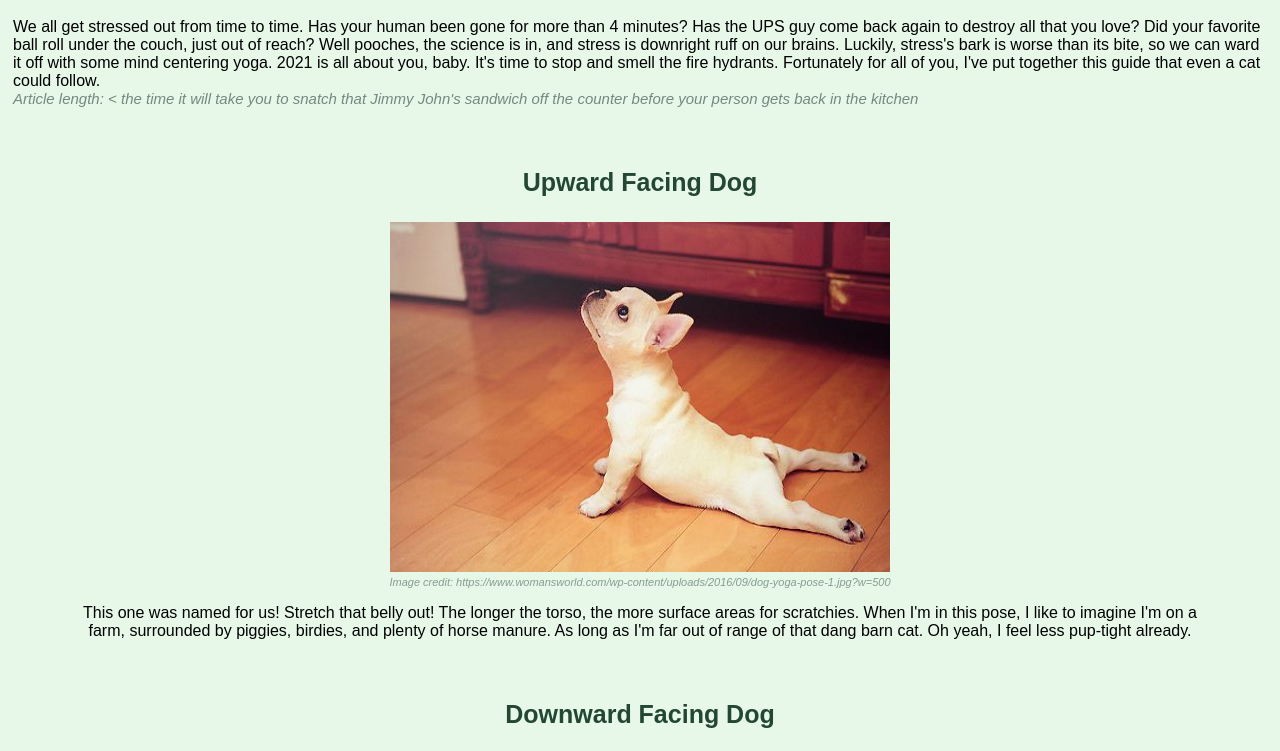
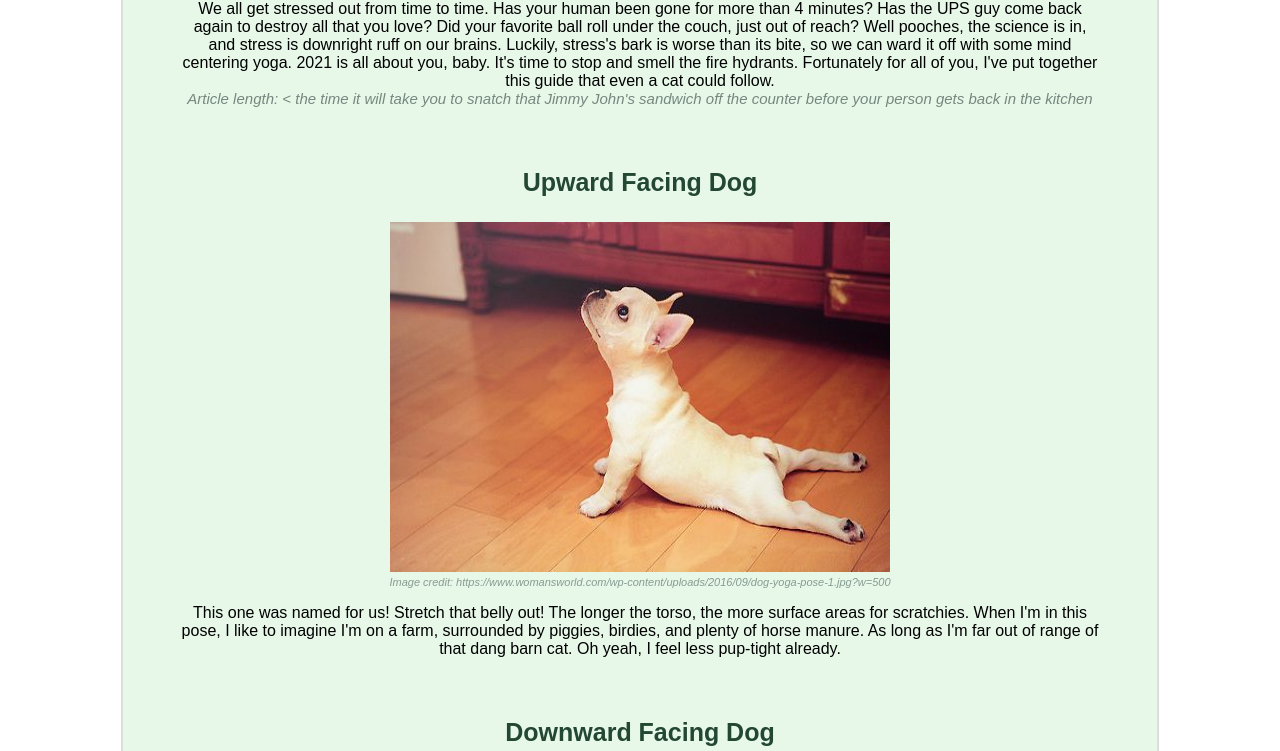
Before and after one commit to LC101-May-2021/assignment-4-html-me-something-hashbrowns94, a website: page index.html in a window 1280 px wide. Shown: the part 106-857 px from the top of the page. Drawn offline with Linux system fonts and the light colour scheme.

Commit message:
cleaned up HTML, added border

```diff
--- a/index.html
+++ b/index.html
@@ -5,7 +5,8 @@
       <link rel = 'stylesheet' href = 'styles.css'>
    </head>
    <body>
-   <article>
+
+   <main>
       <header id = 'mainHeading'>
          <h1 id = 'title'>Unleash Your Stress</h1>
       </header>
@@ -15,7 +16,7 @@
          2021 is all about you, baby. It's time to stop and smell the fire hydrants. Fortunately for all of you, I've put together this guide that even a cat could follow. <br>
          <span id = 'length'><em>Article length: &lt; the time it will take you to snatch that Jimmy John's sandwich off the counter before your person gets back in the kitchen</em></span>
       </p>
-
+   <article>
       <div id = 'upwardDog' class = poseFigure>
          <h3 class = 'poses'>Upward Facing Dog</h3>
          <figure>
@@ -80,7 +81,7 @@
 
       <p class = 'funParagraph' id = 'testP'>So get stretching! The bonefits of these poses are pawsitively endless.</p>
    </article>
-
+   </main>
       <footer id = 'footer'>
          <p>Brought to you by MUT, MIT's pup researching division</p>
       </footer>
--- a/styles.css
+++ b/styles.css
@@ -1,15 +1,25 @@
 html {
     height: 100%;
+    width: 100%;
     font-family: Arial, Helvetica, sans-serif;
-    background: #e7f8e9;
+    background: #FFF;
     color: #000000;
 }
 
 body {
     display: block;
     min-height: 100%;
-    margin: 8px;
+    margin: auto;
     padding: 5px;
+    max-width: 80%;
+    background: #e7f8e9;
+    border: 2px #dddddd solid;
+}
+
+main {
+    text-align: center;
+    margin-left: 5%;
+    margin-right: 5%;
 }
 
 #mainHeading {
@@ -37,11 +47,6 @@ body {
     padding-top: 10px;
 }
 
-.poseFigure {
-    text-align: center;
-    margin-left: 5%;
-    margin-right: 5%;
-}
 
 .caption {
     text-align: center;
```
